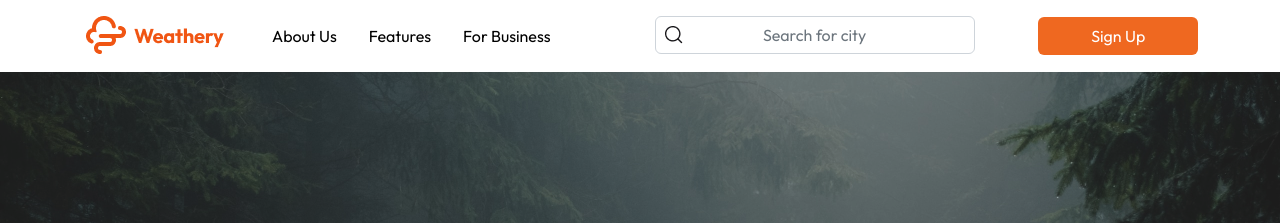
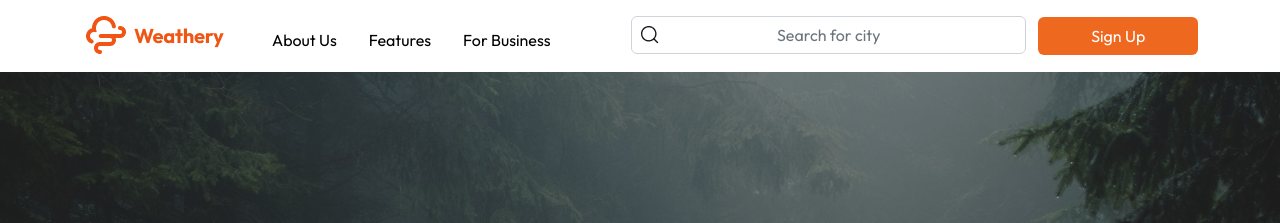
Before and after one commit to Maiqel1/weather-business, a React (Create React App) app: page / in a window 1280 px wide. Shown: the top 223 px of the page. Built offline with nearby package versions, Linux system fonts and the light colour scheme.

Commit message:
feat: adjusted styling

```diff
--- a/src/components/Navbar.jsx
+++ b/src/components/Navbar.jsx
@@ -23,11 +23,11 @@ function Navbar() {
         For Business
           </a>
         </li>
-        <div className="ms-0 ms-md-0 ps-0 ps-md-0 ms-lg-5 ps-lg-5 navInput">
+      </ul>
+      <div className="ms-0 ms-md-0 ps-0 ps-md-0 me-lg-2 pe-lg-1 pt-2 navInput col-lg-5">
           <i className='icon'><img className='img-fluid pb-4' src={search} alt="" /> </i>
           <input type="text" placeholder='Search for city' className='form-control' />
         </div>
-      </ul>
 
       <button className="btn btn-md px-3 text-white col-12 col-md-12 col-lg-2" type="submit"  >Sign Up</button>
 
--- a/src/index.css
+++ b/src/index.css
@@ -32,7 +32,7 @@ padding: 10px;
 
 .navInput input{
             text-align: center;
-            width: 320px;
+            /* width: 320px; */
 }
 
 .overview {
```
